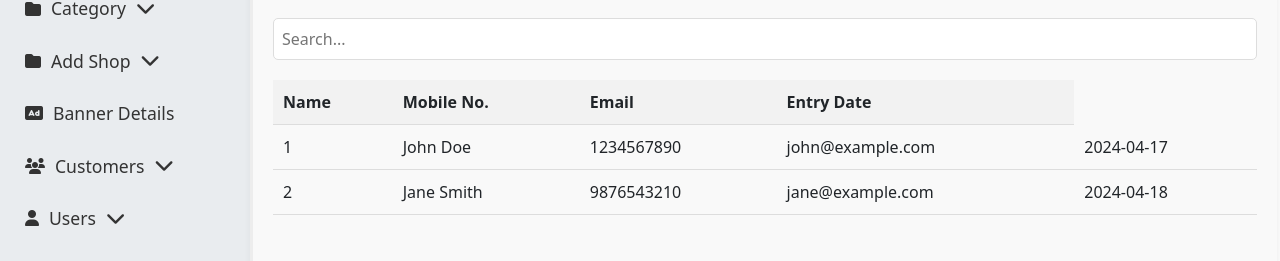
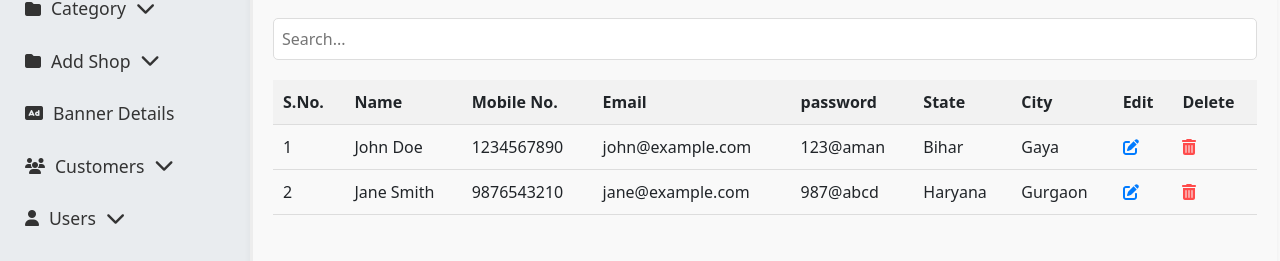
Before and after one commit to ruchi-tiwari55/gghhhj, a React (Create React App) app: page /viewusers in a window 1280 px wide. Shown: the part 412-673 px from the top of the page. Built offline with nearby package versions, Linux system fonts and the light colour scheme.

Commit message:
aman 06/05/24

```diff
--- a/package.json
+++ b/package.json
@@ -18,6 +18,7 @@
     "react-apexcharts": "^1.4.1",
     "react-bootstrap": "^2.10.2",
     "react-dom": "^18.2.0",
+    "react-icons": "^5.2.0",
     "react-redux": "^9.1.1",
     "react-router-dom": "^6.23.0",
     "react-scripts": "5.0.1",
--- a/src/component/NavItems/Viewusers/Viewusers.js
+++ b/src/component/NavItems/Viewusers/Viewusers.js
@@ -1,15 +1,20 @@
 import React, { useState } from 'react';
+import { FontAwesomeIcon } from '@fortawesome/react-fontawesome';
+import { faFolderOpen, faEdit, faTrashAlt } from '@fortawesome/free-solid-svg-icons';
 
 function UserForm() {
   const [userData, setUserData] = useState({
     name: '',
     mobile: '',
     email: '',
-    entryDate: ''
+    state: '',
+    city: '',
+    edit: '',
+    password: ''
   });
   const [users, setUsers] = useState([
-    { name: 'John Doe', mobile: '1234567890', email: 'john@example.com', entryDate: '2024-04-17' },
-    { name: 'Jane Smith', mobile: '9876543210', email: 'jane@example.com', entryDate: '2024-04-18' },
+    { name: 'John Doe', mobile: '1234567890', email: 'john@example.com', password: "123@aman" , state: 'Bihar', city: "Gaya"},
+    { name: 'Jane Smith', mobile: '9876543210', email: 'jane@example.com', password: "987@abcd" , state: 'Haryana', city: "Gurgaon" },
     // Add more example data if needed
   ]);
   const [searchTerm, setSearchTerm] = useState('');
@@ -32,7 +37,7 @@ function UserForm() {
   const handleSubmit = (event) => {
     event.preventDefault();
     setUsers([...users, userData]);
-    setUserData({ name: '', mobile: '', email: '', entryDate: '' });
+    setUserData({ name: '', mobile: '', email: '',password: '', state: '',city: '', edit: '' });
   };
 
   const paginate = (pageNumber) => setCurrentPage(pageNumber);
@@ -50,10 +55,18 @@ function UserForm() {
       <table style={{ width: '100%', borderCollapse: 'collapse' }}>
         <thead>
           <tr>
+           <th style={{ padding: '10px', borderBottom: '1px solid #ddd', backgroundColor: '#f2f2f2' }}>S.No.</th>
             <th style={{ padding: '10px', borderBottom: '1px solid #ddd', backgroundColor: '#f2f2f2' }}>Name</th>
             <th style={{ padding: '10px', borderBottom: '1px solid #ddd', backgroundColor: '#f2f2f2' }}>Mobile No.</th>
             <th style={{ padding: '10px', borderBottom: '1px solid #ddd', backgroundColor: '#f2f2f2' }}>Email</th>
-            <th style={{ padding: '10px', borderBottom: '1px solid #ddd', backgroundColor: '#f2f2f2' }}>Entry Date</th>
+            <th style={{ padding: '10px', borderBottom: '1px solid #ddd', backgroundColor: '#f2f2f2' }}>password</th>
+            <th style={{ padding: '10px', borderBottom: '1px solid #ddd', backgroundColor: '#f2f2f2' }}>State</th>
+            <th style={{ padding: '10px', borderBottom: '1px solid #ddd', backgroundColor: '#f2f2f2' }}>City</th>
+            <th style={{ padding: '10px', borderBottom: '1px solid #ddd', backgroundColor: '#f2f2f2' }}>Edit</th>
+            <th style={{ padding: '10px', borderBottom: '1px solid #ddd', backgroundColor: '#f2f2f2' }}>Delete</th>
+
+
+
           </tr>
         </thead>
         <tbody>
@@ -63,7 +76,24 @@ function UserForm() {
               <td style={{ padding: '10px', borderBottom: '1px solid #ddd' }}>{user.name}</td>
               <td style={{ padding: '10px', borderBottom: '1px solid #ddd' }}>{user.mobile}</td>
               <td style={{ padding: '10px', borderBottom: '1px solid #ddd' }}>{user.email}</td>
-              <td style={{ padding: '10px', borderBottom: '1px solid #ddd' }}>{user.entryDate}</td>
+              <td style={{ padding: '10px', borderBottom: '1px solid #ddd' }}>{user.password}</td>
+              <td style={{ padding: '10px', borderBottom: '1px solid #ddd' }}>{user.state}</td>
+              <td style={{ padding: '10px', borderBottom: '1px solid #ddd' }}>{user.city}</td>
+              <td style={{ padding: '10px', borderBottom: '1px solid #ddd' }}>{user.edit}
+                  <FontAwesomeIcon
+                    icon={faEdit}
+                    style={{ cursor: 'pointer', color: '#007bff', marginRight: '10px' }}
+                    onClick={() => console.log('Edit clicked for', user.categoryname)}
+                  />
+                </td>
+                <td style={{ padding: '10px', borderBottom: '1px solid #ddd' }}>{user.delete}
+                  <FontAwesomeIcon
+                     icon={faTrashAlt}
+                    style={{ cursor: 'pointer', color: '#ff4c4c' }}
+                    onClick={() => console.log('Delete clicked for', user.categoryname)}
+                  />
+                </td>
+
             </tr>
           ))}
         </tbody>
```
Also changed, not shown: 1 other file (tests, documents, lock files or other folders).
